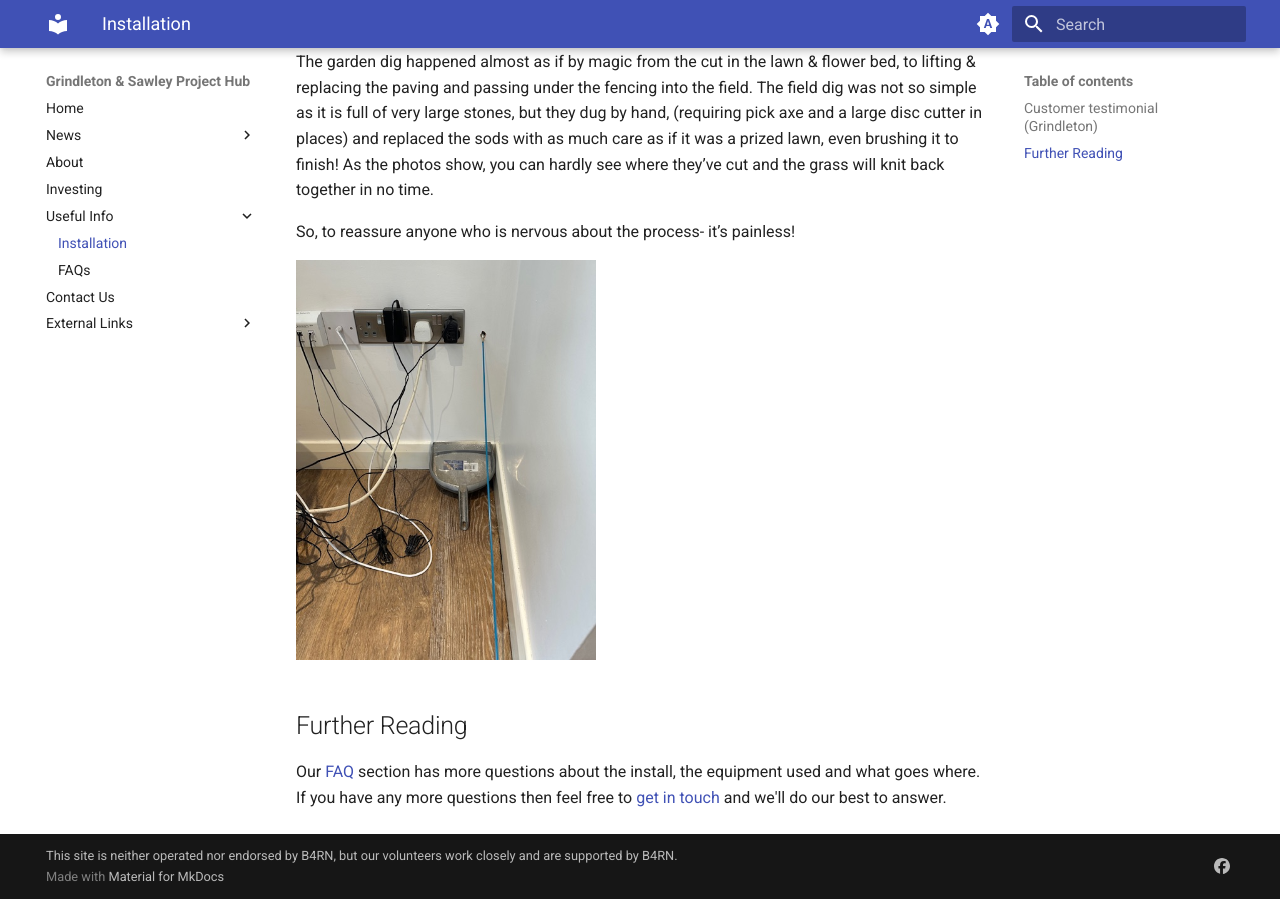
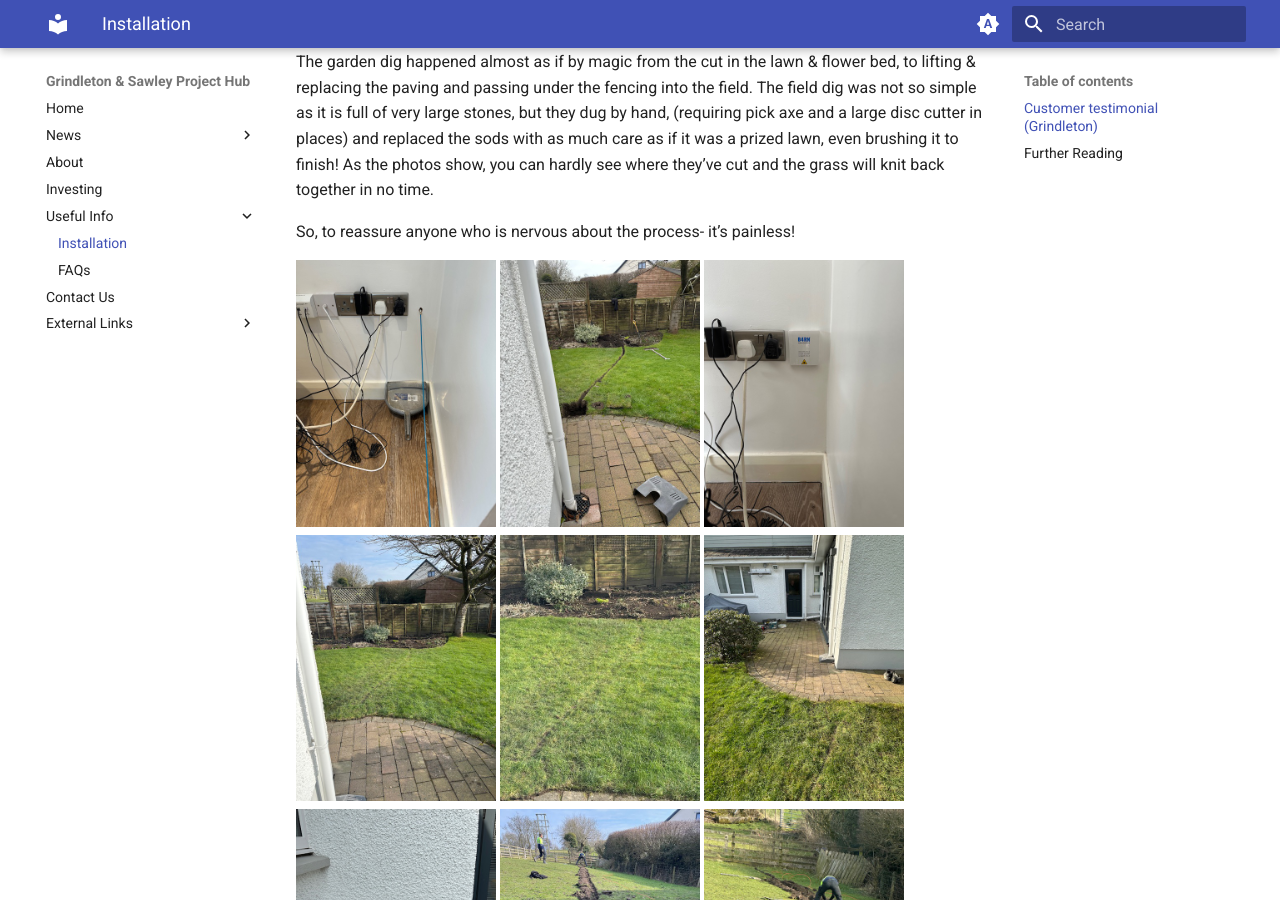
Before and after one commit to DJBenson/b4rngsdocs, an MkDocs documentation site: the page built from docs/installation.md, in a window 1280 px wide and 900 px high, scrolled down 391 px. Built offline with MkDocs 1.6.1 and Material for MkDocs 9.7.7, drawn with Linux system fonts in a browser that asks for light colours.

Commit message:
Update installation.md

```diff
--- a/docs/installation.md
+++ b/docs/installation.md
@@ -9,7 +9,18 @@
 
 So, to reassure anyone who is nervous about the process- it’s painless!
 
-![Image title](img/testimonials/1/IMG_4475.jpg){ width="300" }
+![Image title](img/testimonials/1/IMG_4475.jpg){ width="200" }
+![Image title](img/testimonials/1/IMG_4476.jpg){ width="200" }
+![Image title](img/testimonials/1/IMG_4477.jpg){ width="200" }
+![Image title](img/testimonials/1/IMG_4478.jpg){ width="200" }
+![Image title](img/testimonials/1/IMG_4479.jpg){ width="200" }
+![Image title](img/testimonials/1/IMG_4480.jpg){ width="200" }
+![Image title](img/testimonials/1/IMG_4481.jpg){ width="200" }
+![Image title](img/testimonials/1/IMG_4483.jpg){ width="200" }
+![Image title](img/testimonials/1/IMG_4484.jpg){ width="200" }
+![Image title](img/testimonials/1/IMG_4486.jpg){ width="200" }
+![Image title](img/testimonials/1/IMG_4489.jpg){ width="200" }
+![Image title](img/testimonials/1/IMG_4492.jpg){ width="200" }
 
 ## Further Reading
 Our [FAQ](faq.md) section has more questions about the install, the equipment used and what goes where. If you have any more questions then feel free to [get in touch](contact.md) and we'll do our best to answer.
```
